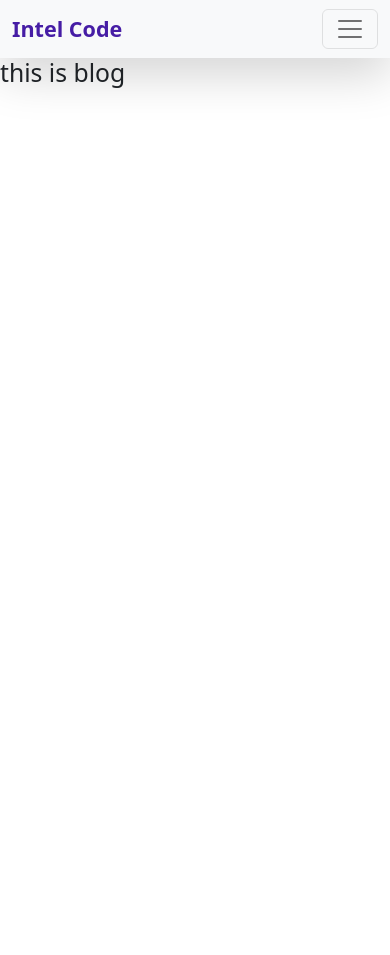
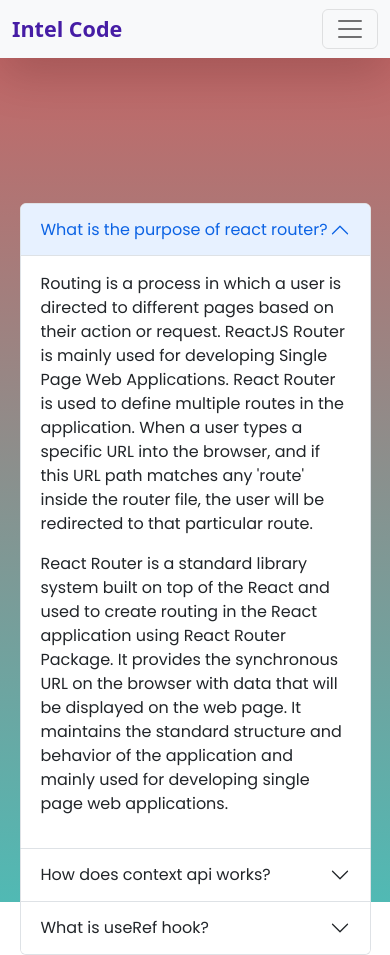
Before and after one commit to sajid365-sr/Intel-Code, a React (Create React App) app: page /blog in a window 390 px wide. Before the commit the page ends 844 px from the top, so only its background shows below. Built offline with nearby package versions, Linux system fonts and the light colour scheme.

Commit message:
blog page complete

```diff
--- a/src/Layout/Error.css
+++ b/src/Layout/Error.css
@@ -38,7 +38,7 @@
     gap: 30px;
     align-items: flex-start;
 }
-button{
+.btn button{
     border: 3px solid white;
     padding: 15px 25px;
     border-radius: 25px;
@@ -47,9 +47,39 @@ button{
     font-weight: bold;
     letter-spacing: 2px;
 }
-button:hover{
+.btn button:hover{
     background-color: rgb(209, 203, 203);
     border: 3px solid rgba(70, 29, 165, 0.671);
     color: rgba(29, 122, 165, 0.774);
     font-weight: bold;
 }
+
+
+@media only screen and (max-width:575px) {
+    .content{
+        width: 90%;
+        padding: 2%;
+    }
+    .content h1{
+        font-size: 90px;
+    }
+    .content h2{
+        font-size: 30px;
+        text-align: center;
+    }
+    .content p{
+        font-size: 16px;
+        margin-top: 20px;
+    }
+    .btn{
+        width: 100%;
+        gap: 10px;
+    }
+    .btn button{
+        font-size: 16px;
+        letter-spacing: normal;
+        font-weight: 400;
+        padding: 8px 10px;
+        border-radius: 10px;
+    }
+}
--- a/src/components/Banner/Banner.css
+++ b/src/components/Banner/Banner.css
@@ -17,6 +17,7 @@
 }
 .quotes{
     font-size: 18px;
+
 }
 .backQuote{
     font-size: 25px;
--- a/src/components/Banner/Banner.js
+++ b/src/components/Banner/Banner.js
@@ -9,7 +9,7 @@ const Banner = () => {
             <h1>Welcome to <br />
             The Intel Code Zone</h1>
             <p className='spirit'>Let's find your spirit.</p>
-            <p className='mt-3 quotes'><span className='backQuote'>“</span> Any fool can write code that a computer can understand. Good programmers write code that humans can understand.<span className='backQuote'>”</span> – Martin Fowler
+            <p className='mt-2 quotes'><span className='backQuote'>“</span> Any fool can write code that a computer can understand. Good programmers write code that humans can understand.<span className='backQuote'>”</span> – Martin Fowler
             </p>
 
             </div>
--- /dev/null
+++ b/src/components/Blog/Blog.css
@@ -0,0 +1,23 @@
+
+.mainContainer{
+    background-image: linear-gradient(rgba(165, 29, 29, 0.671),rgba(29, 165, 158, 0.774));
+    height: 100vh;
+    display: flex;
+    justify-content: center;
+
+}
+
+.accordion{
+    width: 70%;
+    padding-top: 7%;
+    font-family: poppins;
+
+}
+
+@media only screen and (max-width:575px) {
+    .accordion{
+        width: 90%;
+        margin-top: 30%;
+    }
+
+}
--- a/src/components/Blog/Blog.js
+++ b/src/components/Blog/Blog.js
@@ -1,11 +1,45 @@
 
+import Accordion from 'react-bootstrap/Accordion';
 import React from 'react';
+import './Blog.css'
 
 const Blog = () => {
     return (
-        <div>
-            <h2>this is blog</h2>
-        </div>
+       <div className='mainContainer'>
+         <Accordion className='accordion' defaultActiveKey="0">
+        <Accordion.Item eventKey="0">
+          <Accordion.Header>What is the purpose of react router?</Accordion.Header>
+          <Accordion.Body>
+          <p>Routing is a process in which a user is directed to different pages based on their action or request. ReactJS Router is mainly used for developing Single Page Web Applications. React Router is used to define multiple routes in the application. When a user types a specific URL into the browser, and if this URL path matches any 'route' inside the router file, the user will be redirected to that particular route.</p>
+
+          <p>React Router is a standard library system built on top of the React and used to create routing in the React application using React Router Package. It provides the synchronous URL on the browser with data that will be displayed on the web page. It maintains the standard structure and behavior of the application and mainly used for developing single page web applications.</p>
+          </Accordion.Body>
+        </Accordion.Item>
+        <Accordion.Item eventKey="1">
+          <Accordion.Header>How does context api works?</Accordion.Header>
+          <Accordion.Body>
+            <p>The React Context API is a way for a React app to effectively produce global variables that can be passed around. This is the alternative to "prop drilling" or moving props from grandparent to child to parent, and so on.</p>
+
+            <span className='text-primary'>React.createContext()</span>
+            <p>Syntax:</p>
+            <p className='text-success'>const MyContext = React.createContext(defaultValue);</p>
+
+            <p> is all you need. It returns a consumer and a provider. Provider is a component that as it's names suggests provides the state to its children. It will hold the "store" and be the parent of all the components that might need that store. Consumer as it so happens is a component that consumes and uses the state.</p>
+          </Accordion.Body>
+        </Accordion.Item>
+        <Accordion.Item eventKey="2">
+          <Accordion.Header>What is useRef hook?</Accordion.Header>
+          <Accordion.Body>
+           <p>The useRef is a hook that allows to directly create a reference to the DOM element in the functional component. </p>
+
+           <span className='text-success'>Syntax:</span>
+           <p className='text-primary'>const refContainer = useRef(initialValue);</p>
+
+           <p>The useRef returns a mutable ref object. This object has a property called .current. The value is persisted in the refContainer.current property. These values are accessed from the current property of the returned object. The .current property could be initialised to the passed argument initialValue e.g. useRef(initialValue). The object can persist a value for a full lifetime of the component. </p>
+          </Accordion.Body>
+        </Accordion.Item>
+      </Accordion>
+       </div>
     );
 };
 
```
